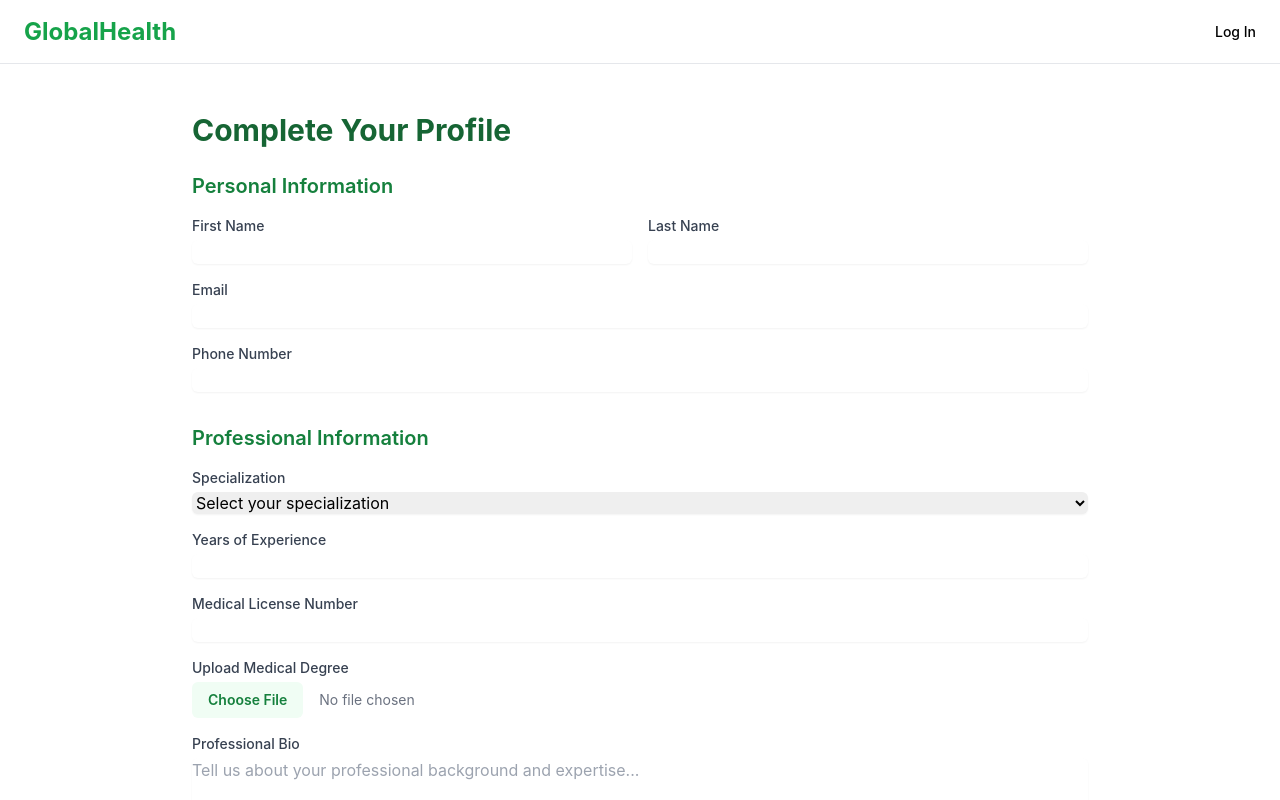
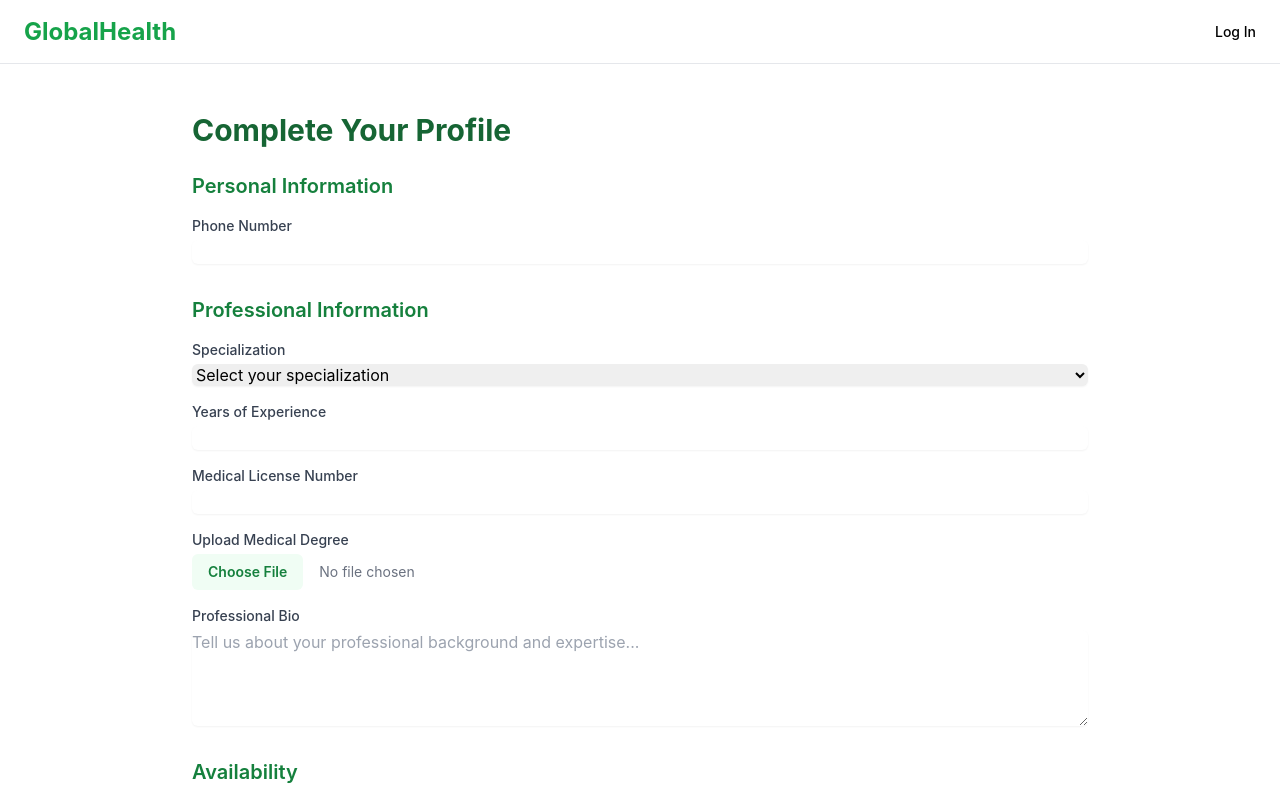
Before and after one commit to raghavahuja2801/IndiaDoc, a React (Create React App) app in the folder react-client/: page /doctor-onboard in a window 1280 px wide. Shown: the top 800 px of the page. Built offline with nearby package versions, Linux system fonts and the light colour scheme; no server answers.

Commit message:
updated doctor onboarding

```diff
--- a/react-client/src/components/Doctor-Onboarding.js
+++ b/react-client/src/components/Doctor-Onboarding.js
@@ -3,19 +3,21 @@ import { Link} from "react-router-dom";
 import { Calendar, Clock } from 'lucide-react'
 import Footer from './Footer'
 import DoctorNavbar from './Doctor-Navbar';
+import { useAuth } from "../context/AuthContext"; // Import the useAuth hook
+import {db} from "../firebase"; // Import the Firebase database
+import { doc, setDoc } from "firebase/firestore"; // Import Firestore functions
 
 export default function DoctorOnboarding() {
   const [selectedDays, setSelectedDays] = useState([])
   const [availableHours, setAvailableHours] = useState([])
+  const { currentUser } = useAuth(); // Access Auth Context functions
   const [formData, setFormData] = useState({
-    firstName: '',
-    lastName: '',
-    email: '',
     phone: '',
     specialization: '',
     experience: '',
     license: '',
-    bio: ''
+    bio: '',
+    status: 'pending'
   })
 
   const handleInputChange = (e: React.ChangeEvent<HTMLInputElement | HTMLTextAreaElement | HTMLSelectElement>) => {
@@ -47,11 +49,14 @@ export default function DoctorOnboarding() {
     })
   }
 
-  const handleSubmit = (e: React.FormEvent) => {
+  const handleSubmit = async (e: React.FormEvent) => {
     e.preventDefault()
     // Here you would typically handle the form submission
     console.log('Form submitted', { ...formData, selectedDays, availableHours })
     alert('Profile information submitted successfully!')
+    await setDoc(doc(db, "doctor_data", currentUser.uid), {
+      ...formData, selectedDays, availableHours
+            }, { merge: true });
   }
 
   return (
@@ -63,44 +68,6 @@ export default function DoctorOnboarding() {
           <form onSubmit={handleSubmit} className="space-y-8">
             <div className="space-y-4">
               <h2 className="text-xl font-semibold text-green-700">Personal Information</h2>
-              <div className="grid grid-cols-1 sm:grid-cols-2 gap-4">
-                <div>
-                  <label htmlFor="firstName" className="block text-sm font-medium text-gray-700">First Name</label>
-                  <input
-                    type="text"
-                    id="firstName"
-                    name="firstName"
-                    required
-                    className="mt-1 block w-full rounded-md border-gray-300 shadow-sm focus:border-green-500 focus:ring-green-500"
-                    value={formData.firstName}
-                    onChange={handleInputChange}
-                  />
-                </div>
-                <div>
-                  <label htmlFor="lastName" className="block text-sm font-medium text-gray-700">Last Name</label>
-                  <input
-                    type="text"
-                    id="lastName"
-                    name="lastName"
-                    required
-                    className="mt-1 block w-full rounded-md border-gray-300 shadow-sm focus:border-green-500 focus:ring-green-500"
-                    value={formData.lastName}
-                    onChange={handleInputChange}
-                  />
-                </div>
-              </div>
-              <div>
-                <label htmlFor="email" className="block text-sm font-medium text-gray-700">Email</label>
-                <input
-                  type="email"
-                  id="email"
-                  name="email"
-                  required
-                  className="mt-1 block w-full rounded-md border-gray-300 shadow-sm focus:border-green-500 focus:ring-green-500"
-                  value={formData.email}
-                  onChange={handleInputChange}
-                />
-              </div>
               <div>
                 <label htmlFor="phone" className="block text-sm font-medium text-gray-700">Phone Number</label>
                 <input
```
